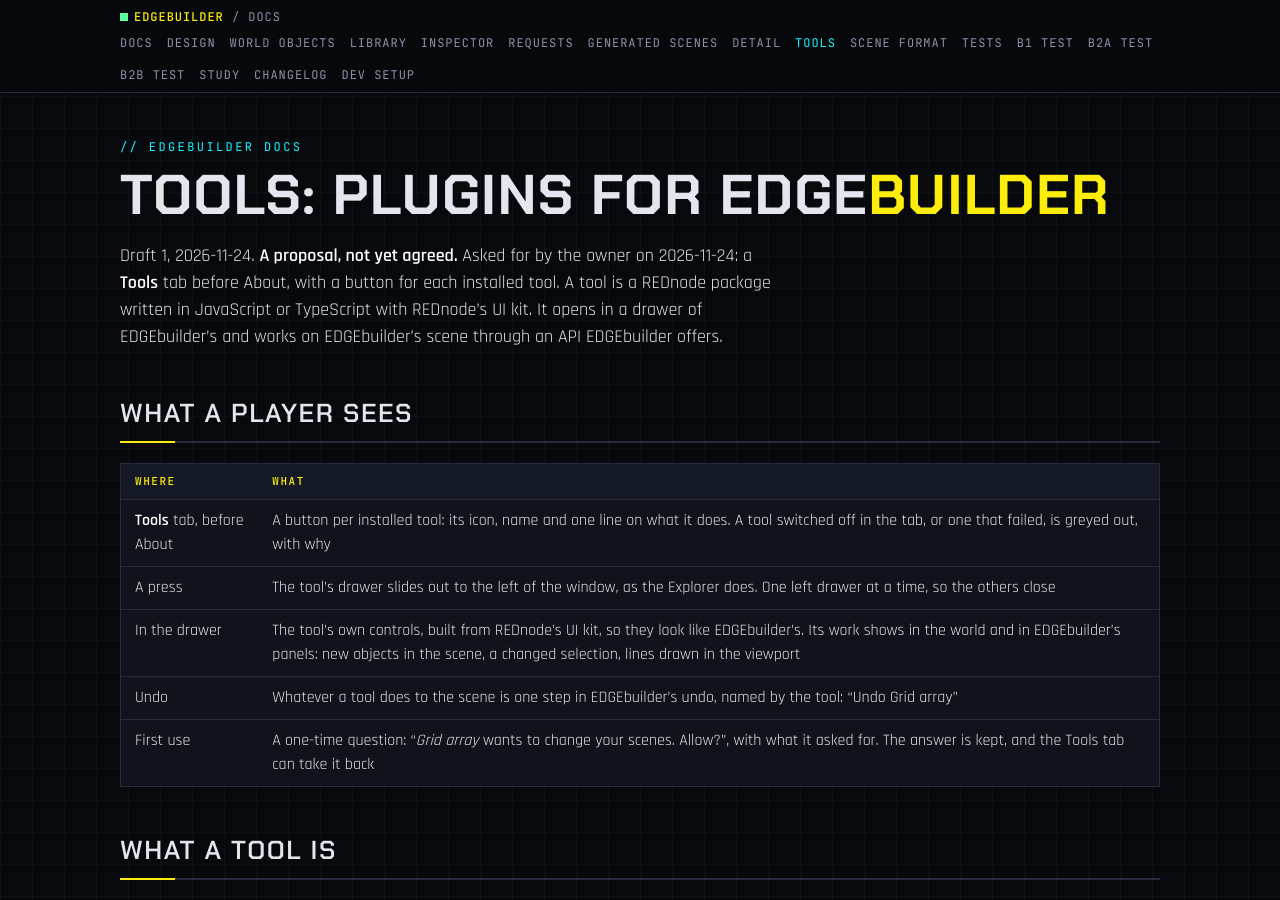
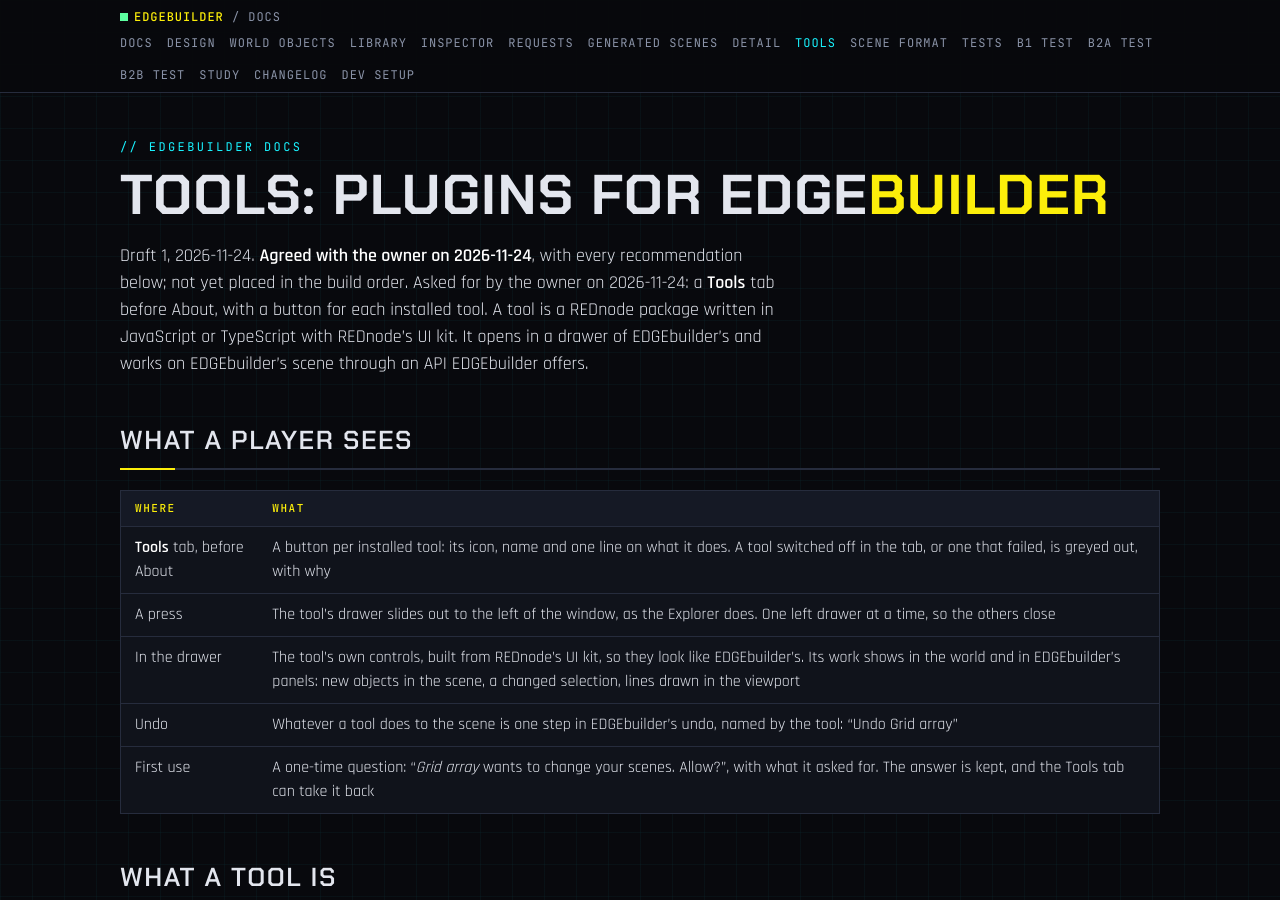
Before and after one commit to Edgemodders/EDGEbuilder, a Jekyll site: the page built from docs/tools.md, in a window 1280 px wide and 900 px high. Built offline with Jekyll 4.4.1, drawn with Linux system fonts in a browser that asks for light colours; some of the changed text lies outside the part shown.

Commit message:
Tools design agreed with the owner, with every recommendation
Co-Authored-By: Claude Opus 5.5 <noreply@anthropic.com>

```diff
--- a/docs/tools.md
+++ b/docs/tools.md
@@ -4,7 +4,7 @@ title: Tools
 
 # Tools: plugins for EDGE<span class="y">builder</span>
 
-Draft 1, 2026-11-24. **A proposal, not yet agreed.** Asked for by the owner on 2026-11-24: a **Tools** tab before About, with a button for each installed tool. A tool is a REDnode package written in JavaScript or TypeScript with REDnode's UI kit. It opens in a drawer of EDGEbuilder's and works on EDGEbuilder's scene through an API EDGEbuilder offers.
+Draft 1, 2026-11-24. **Agreed with the owner on 2026-11-24**, with every recommendation below; not yet placed in the build order. Asked for by the owner on 2026-11-24: a **Tools** tab before About, with a button for each installed tool. A tool is a REDnode package written in JavaScript or TypeScript with REDnode's UI kit. It opens in a drawer of EDGEbuilder's and works on EDGEbuilder's scene through an API EDGEbuilder offers.
 
 ## What a player sees
 
@@ -131,7 +131,9 @@ B6 Comfort's scatter and snapping can be built as tools from T2 on, which tests
 
 ## Questions for the owner
 
-| Question | Recommendation |
+Answered on 2026-11-24: the owner agreed the design with each recommendation. The REDnode request is filed when T0 starts.
+
+| Question | Recommendation (agreed) |
 |---|---|
 | Where the drawer runs: A, B or C | A, a module in EDGEbuilder's page |
 | Ask on first use, or trust every installed tool | Ask once, with what it wants |
```
Also changed, not shown: CLAUDE.md (+1 -0 lines), docs/index.md (+2 -2 lines).
